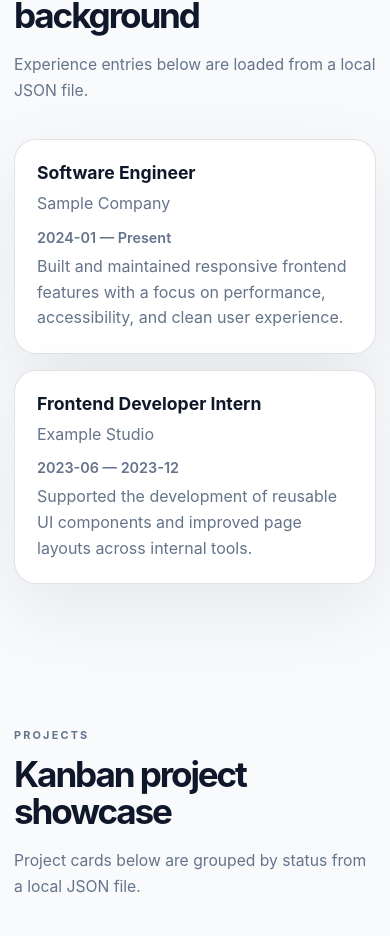
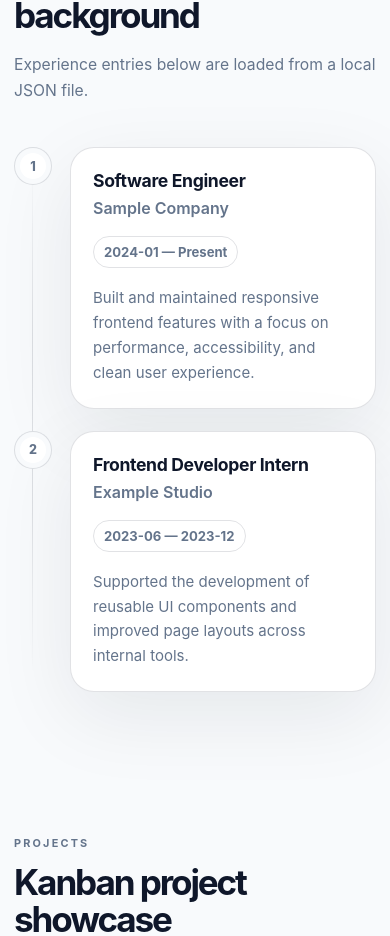
Before and after one commit to pjpangilinan/kanbalio, a React (Vite) app: page / in a window 390 px wide. Shown: the part 985-1921 px from the top of the page. Built offline with nearby package versions, Linux system fonts and the light colour scheme.

Commit message:
Added vertical timeline for experience

```diff
--- a/src/App.css
+++ b/src/App.css
@@ -332,6 +332,54 @@ h2 {
     border-radius: 18px;
     padding: 18px;
   }
+    .timeline {
+    gap: 18px;
+    margin-top: 34px;
+  }
+
+  .timeline::before {
+    left: 15px;
+  }
+
+  .timeline-item {
+    grid-template-columns: 31px minmax(0, 1fr);
+    gap: 13px;
+  }
+
+  .timeline-marker {
+    width: 31px;
+    height: 31px;
+  }
+
+  .timeline-marker span {
+    width: 21px;
+    height: 21px;
+    font-size: 0.68rem;
+  }
+
+  .timeline-card {
+    border-radius: 18px;
+    padding: 17px;
+  }
+
+  .timeline-card-header {
+    flex-direction: column;
+    gap: 12px;
+  }
+
+  .timeline-card-header span {
+    white-space: normal;
+    border-radius: 12px;
+  }
+
+  .timeline-card h3 {
+    font-size: 1rem;
+  }
+
+  .timeline-card > p {
+    margin-top: 14px;
+    font-size: 0.94rem;
+  }
 }
 
 .data-error {
@@ -340,38 +388,112 @@ h2 {
   font-weight: 600;
 }
 
-.experience-list {
+.timeline {
+  position: relative;
   display: grid;
-  gap: 16px;
-  margin-top: 36px;
+  gap: 22px;
+  margin-top: 44px;
 }
 
-.experience-card {
+.timeline::before {
+  content: "";
+  position: absolute;
+  top: 18px;
+  bottom: 18px;
+  left: 18px;
+  width: 1px;
+  background: linear-gradient(
+    to bottom,
+    transparent,
+    var(--border),
+    var(--border),
+    transparent
+  );
+}
+
+.timeline-item {
+  position: relative;
+  display: grid;
+  grid-template-columns: 38px minmax(0, 1fr);
+  gap: 18px;
+  align-items: flex-start;
+}
+
+.timeline-marker {
+  position: relative;
+  z-index: 1;
+  display: grid;
+  width: 38px;
+  height: 38px;
+  place-items: center;
   border: 1px solid var(--border);
-  border-radius: 22px;
+  border-radius: 999px;
+  background: var(--background);
+}
+
+.timeline-marker span {
+  display: grid;
+  width: 26px;
+  height: 26px;
+  place-items: center;
+  border-radius: 999px;
+  background: var(--surface);
+  color: var(--muted);
+  font-size: 0.78rem;
+  font-weight: 800;
+}
+
+.timeline-card {
+  border: 1px solid var(--border);
+  border-radius: 24px;
   padding: 22px;
   background: var(--surface);
   box-shadow: var(--shadow);
+  transition:
+    transform 180ms ease,
+    border-color 180ms ease,
+    background-color 180ms ease;
 }
 
-.experience-card h3 {
+.timeline-card:hover {
+  transform: translateY(-3px);
+  border-color: color-mix(in srgb, var(--accent) 32%, var(--border));
+}
+
+.timeline-card-header {
+  display: flex;
+  align-items: flex-start;
+  justify-content: space-between;
+  gap: 18px;
+}
+
+.timeline-card h3 {
   margin: 0;
   font-size: 1.1rem;
+  letter-spacing: -0.02em;
 }
 
-.experience-card div p,
-.experience-card > p {
-  margin: 8px 0 0;
+.timeline-card-header p {
+  margin: 7px 0 0;
   color: var(--muted);
-  line-height: 1.6;
+  font-weight: 600;
 }
 
-.experience-card span {
-  display: block;
-  margin-top: 12px;
+.timeline-card-header span {
+  flex: 0 0 auto;
+  border: 1px solid var(--border);
+  border-radius: 999px;
+  padding: 7px 10px;
   color: var(--muted);
-  font-size: 0.9rem;
-  font-weight: 600;
+  font-size: 0.82rem;
+  font-weight: 750;
+  white-space: nowrap;
+}
+
+.timeline-card > p {
+  margin: 18px 0 0;
+  color: var(--muted);
+  line-height: 1.65;
 }
 
 .kanban-board {
--- a/src/App.jsx
+++ b/src/App.jsx
@@ -151,19 +151,27 @@ function App() {
 
             {dataError && <p className="data-error">{dataError}</p>}
 
-            <div className="experience-list">
-              {experience.map((item) => (
-                <article className="experience-card" key={`${item.role}-${item.company}`}>
+<div className="timeline" aria-label="Professional experience timeline">
+  {experience.map((item, index) => (
+    <article className="timeline-item" key={`${item.role}-${item.company}`}>
+      <div className="timeline-marker" aria-hidden="true">
+        <span>{index + 1}</span>
+      </div>
+
+              <div className="timeline-card">
+                <div className="timeline-card-header">
                   <div>
                     <h3>{item.role}</h3>
                     <p>{item.company}</p>
                   </div>
 
-                  <span>
-                    {item.start_date} — {item.end_date}
-                  </span>
+                    <span>
+                      {item.start_date} — {item.end_date}
+                    </span>
+                  </div>
 
                   <p>{item.description}</p>
+                  </div>
                 </article>
               ))}
             </div>
```
